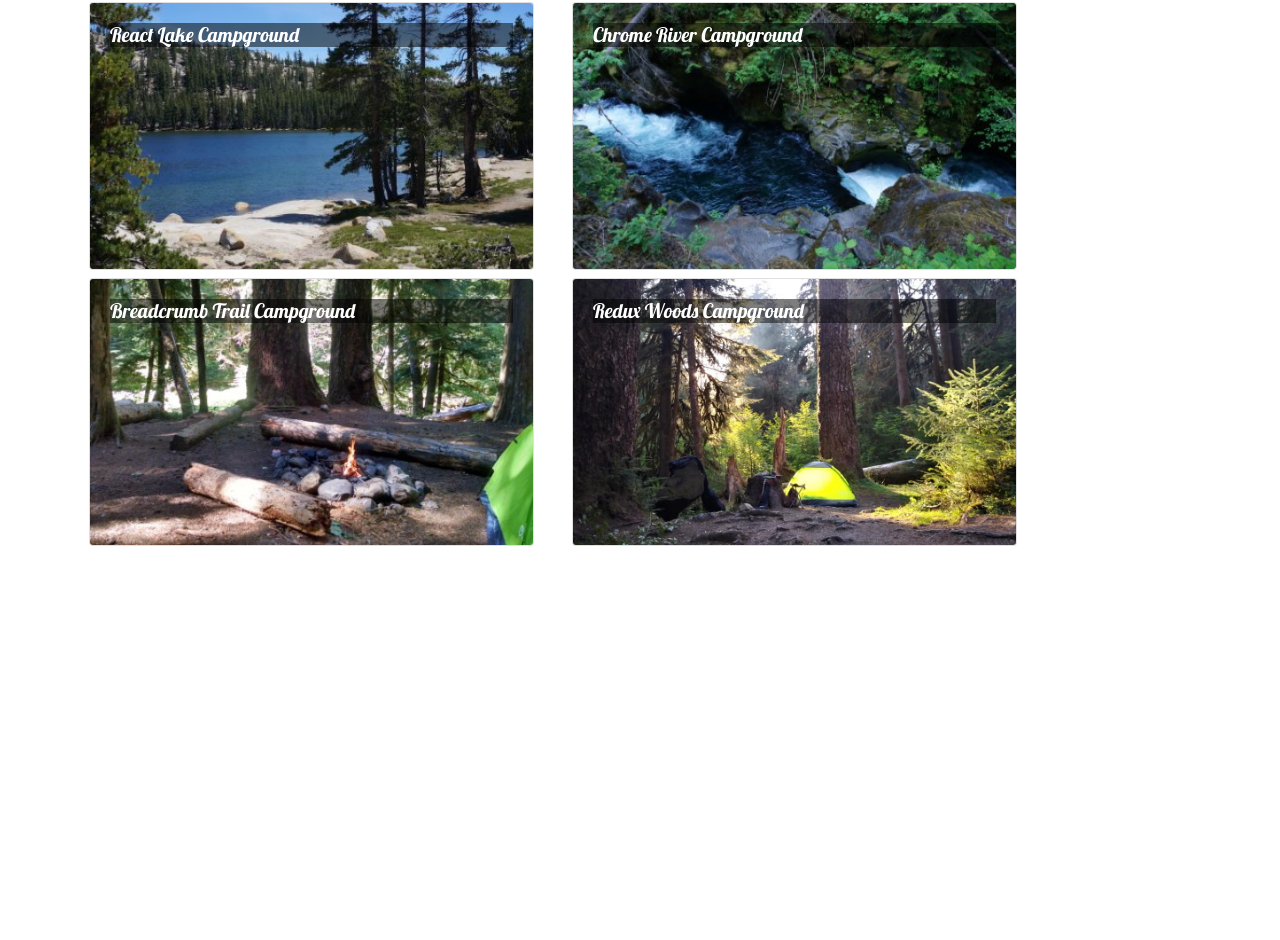
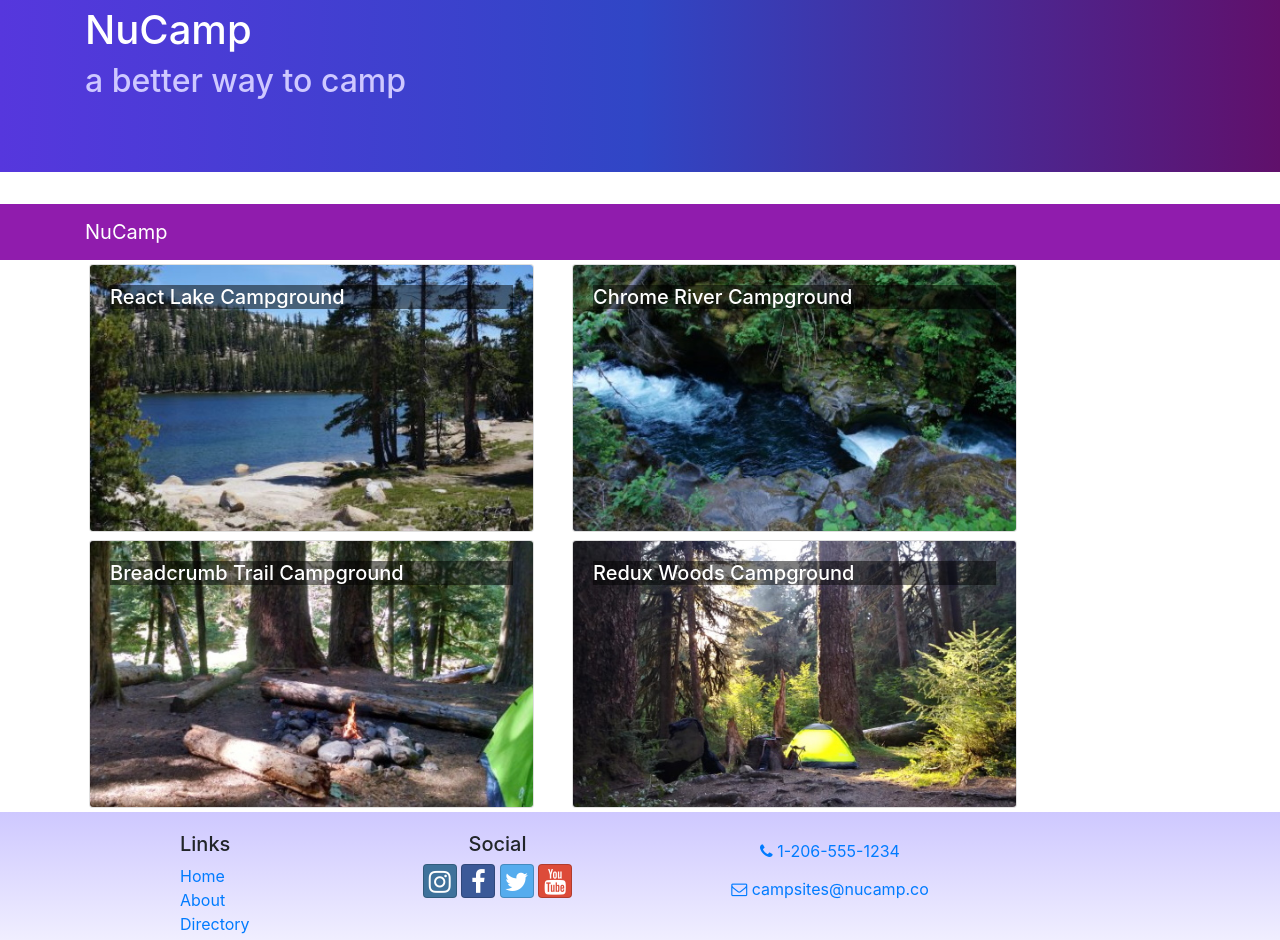
Before and after one commit to deepa/nucampsite, a React (Create React App) app: page / in a window 1280 px wide. Shown: the part 58-998 px from the top of the page. Before the commit the page ends 800 px from the top, so only its background shows below. Built offline with nearby package versions, Linux system fonts and the light colour scheme.

Commit message:
add header and footer

```diff
--- a/package.json
+++ b/package.json
@@ -7,6 +7,8 @@
     "@testing-library/react": "^9.3.2",
     "@testing-library/user-event": "^7.1.2",
     "bootstrap": "4.0.0",
+    "bootstrap-social": "5.1.1",
+    "font-awesome": "4.7.0",
     "react": "^16.12.0",
     "react-dom": "^16.12.0",
     "react-popper": "0.9.2",
--- a/src/App.css
+++ b/src/App.css
@@ -2,12 +2,44 @@ body {
   font-family: 'Open Sans', sans-serif;
 }
 
-h5 {
+h1,
+h2,
+h3,
+.card-body > h5 {
   font-family: 'Lobster', cursive;
+}
+
+h2 {
+  color: #3046c5;
 }
 
 .card-img-overlay h5 {
   color: white;
-  font-family: 'Lobster', cursive;
   background-color: rgba(0, 0, 0, 0.5);
 }
+
+.row-content {
+  padding: 50px 0;
+  border-bottom: 1px ridge;
+  min-height: 200px;
+}
+
+.site-footer {
+  background-image: linear-gradient(#cec8ff, white);
+  padding: 20px 0;
+}
+
+.jumbotron {
+  margin: 0;
+  padding: 30px;
+  background-image: linear-gradient(to right, #5637dd, #3046c5, #60106b);
+  color: white;
+}
+
+.jumbotron h2 {
+  color: #cec8ff;
+}
+
+.navbar-dark {
+  background-color: #901cad;
+}
--- a/src/components/CampsiteInfoComponent.js
+++ b/src/components/CampsiteInfoComponent.js
@@ -1,4 +1,4 @@
-import React, { Component } from 'react';
+import React from 'react';
 import { Card, CardImg, CardText, CardBody, CardTitle } from 'reactstrap';
 
 function RenderCampsite({ campsite }) {
--- /dev/null
+++ b/src/components/FooterComponent.js
@@ -0,0 +1,71 @@
+import React from 'react';
+
+function Footer(props) {
+  return (
+    <footer className='site-footer'>
+      <div className='container'>
+        <div className='row'>
+          <div className='col-4 col-sm-2 offset-1'>
+            <h5>Links</h5>
+            <ul className='list-unstyled'>
+              <li>
+                <a href='#'>Home</a>
+              </li>
+              <li>
+                <a href='#'>About</a>
+              </li>
+              <li>
+                <a href='#'>Directory</a>
+              </li>
+              <li>
+                <a href='#'>Contact</a>
+              </li>
+            </ul>
+          </div>
+          <div className='col-6 col-sm-3 text-center'>
+            <h5>Social</h5>
+            <a
+              className='btn btn-social-icon btn-instagram'
+              href='http://instagram.com/'
+            >
+              <i className='fa fa-instagram' />
+            </a>{' '}
+            <a
+              className='btn btn-social-icon btn-facebook'
+              href='http://www.facebook.com/'
+            >
+              <i className='fa fa-facebook' />
+            </a>{' '}
+            <a
+              className='btn btn-social-icon btn-twitter'
+              href='http://twitter.com/'
+            >
+              <i className='fa fa-twitter' />
+            </a>{' '}
+            <a
+              className='btn btn-social-icon btn-google'
+              href='http://youtube.com/'
+            >
+              <i className='fa fa-youtube' />
+            </a>
+          </div>
+          <div className='col-sm-4 text-center'>
+            <a role='button' className='btn btn-link' href='tel:+12065551234'>
+              <i className='fa fa-phone' /> 1-206-555-1234
+            </a>
+            <br />
+            <a
+              role='button'
+              className='btn btn-link'
+              href='mailto:notreal@notreal.co'
+            >
+              <i className='fa fa-envelope-o' /> campsites@nucamp.co
+            </a>
+          </div>
+        </div>
+      </div>
+    </footer>
+  );
+}
+
+export default Footer;
--- /dev/null
+++ b/src/components/HeaderComponent.js
@@ -0,0 +1,28 @@
+import React, { Component } from 'react';
+import { Navbar, NavbarBrand, Jumbotron } from 'reactstrap';
+
+class Header extends Component {
+  render() {
+    return (
+      <React.Fragment>
+        <Jumbotron fluid>
+          <div className='container'>
+            <div className='row'>
+              <div className='col'>
+                <h1>NuCamp</h1>
+                <h2>a better way to camp</h2>
+              </div>
+            </div>
+          </div>
+        </Jumbotron>
+        <Navbar dark sticky='top'>
+          <div className='container'>
+            <NavbarBrand href='/'>NuCamp</NavbarBrand>
+          </div>
+        </Navbar>
+      </React.Fragment>
+    );
+  }
+}
+
+export default Header;
--- a/src/components/MainComponent.js
+++ b/src/components/MainComponent.js
@@ -1,8 +1,9 @@
 import React, { Component } from 'react';
-import { Navbar, NavbarBrand } from 'reactstrap';
 import Directory from './DirectoryComponent';
 import CampsiteInfo from './CampsiteInfoComponent';
 import { CAMPSITES } from '../shared/campsites';
+import Header from './HeaderComponent';
+import Footer from './FooterComponent';
 
 class Main extends Component {
   constructor(props) {
@@ -20,11 +21,8 @@ class Main extends Component {
   render() {
     return (
       <div>
-        <Navbar dark color='primary'>
-          <div className='container'>
-            <NavbarBrand href='/'>NuCamp</NavbarBrand>
-          </div>
-        </Navbar>
+        <Header />
+
         <Directory
           campsites={this.state.campsites}
           onClick={campsiteId => this.onCampsiteSelect(campsiteId)}
@@ -36,6 +34,7 @@ class Main extends Component {
             )[0]
           }
         />
+        <Footer />
       </div>
     );
   }
--- a/src/index.js
+++ b/src/index.js
@@ -6,6 +6,8 @@ import * as serviceWorker from './serviceWorker';
 import 'bootstrap/dist/css/bootstrap.min.css';
 import 'typeface-lobster';
 import 'typeface-open-sans';
+import 'font-awesome/css/font-awesome.css';
+import 'bootstrap-social/bootstrap-social.css';
 
 ReactDOM.render(<App />, document.getElementById('root'));
 
```
Also changed, not shown: 1 other file (tests, documents, lock files or other folders).
